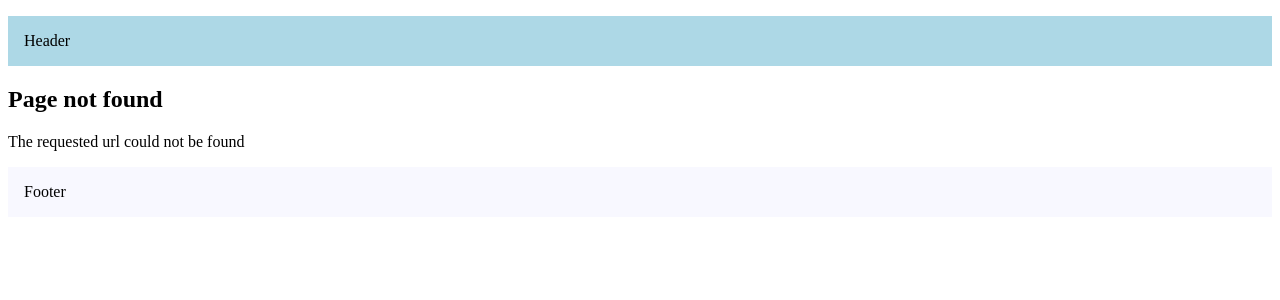
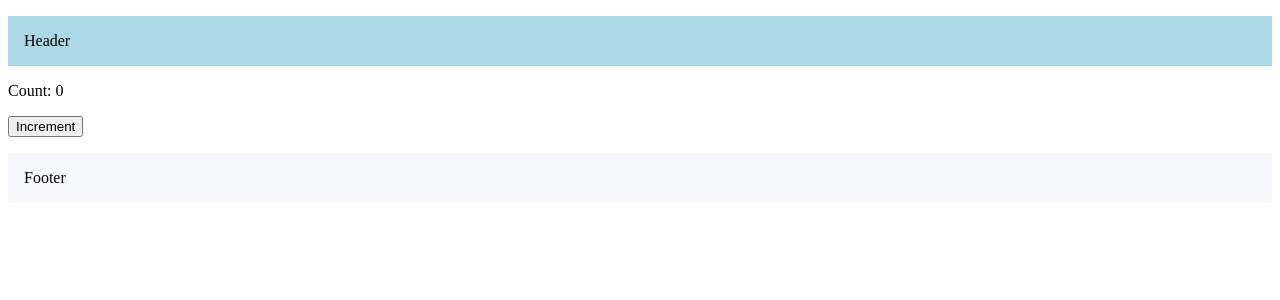
Before and after one commit to immkavin-ranks/routing-demo-nextjs, a Next.js app: page /counter in a window 1280 px wide. Before the commit this address had no page. Shown: the top 300 px of the page. Built offline with nearby package versions, Linux system fonts and the light colour scheme.

Commit message:
metadata in client components

```diff
--- /dev/null
+++ b/src/app/counter/counter.tsx
@@ -0,0 +1,14 @@
+"use client";
+
+import { useState } from "react";
+
+export const Counter = () => {
+  const [count, setCount] = useState(0);
+
+  return (
+    <>
+      <p>Count: {count}</p>
+      <button onClick={() => setCount(count + 1)}>Increment</button>
+    </>
+  );
+};
--- /dev/null
+++ b/src/app/counter/page.tsx
@@ -0,0 +1,10 @@
+import { Counter } from "./counter";
+
+
+export const metadata = {
+    title: "Counter",
+}
+
+export default function CounterPage() {
+  return <Counter />;
+}
```
